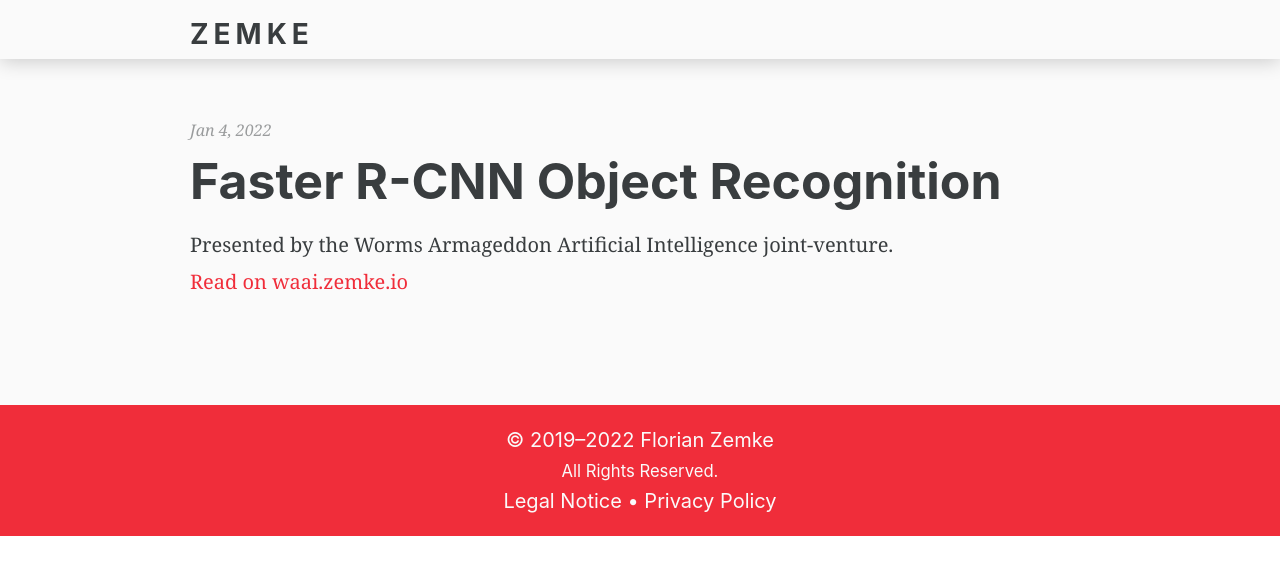
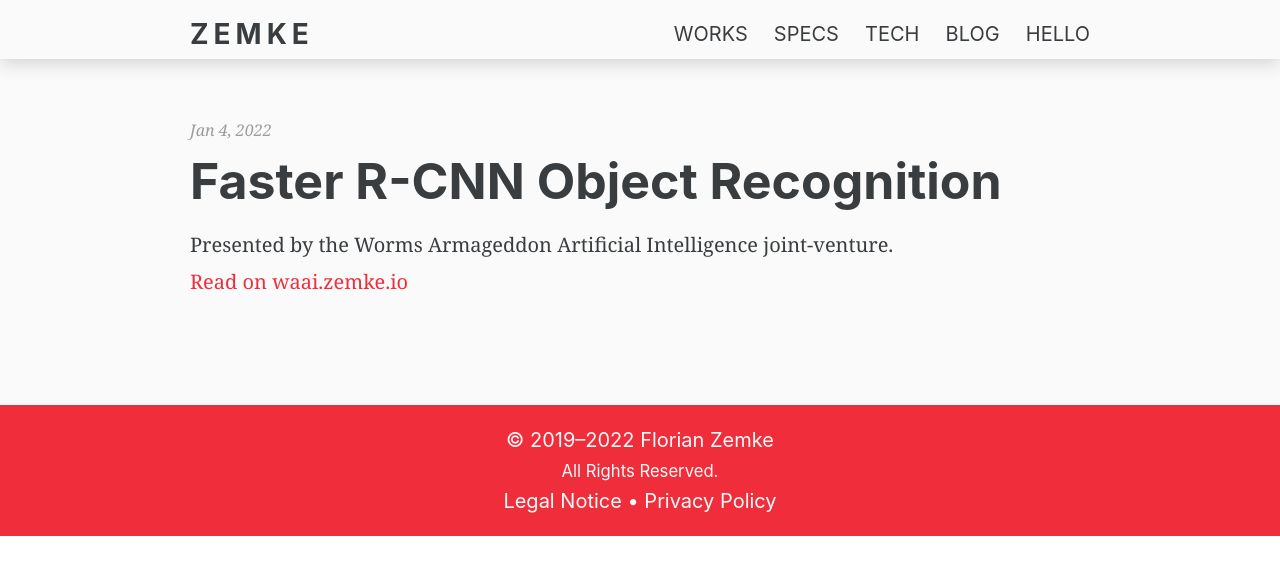
Before and after one commit to Zemke/zemke.github.io, a Jekyll site: the page built from _posts/2022-01-04-faster-rcnn-object-recognition-waai.md, in a window 1280 px wide. Shown: the top 575 px of the page. Built offline with Jekyll 4.4.1, drawn with Linux system fonts in a browser that asks for light colours.

Commit message:
nav always in viewport on non home page

```diff
--- a/_includes/navigation.html
+++ b/_includes/navigation.html
@@ -13,7 +13,7 @@
             <a href="/">Zemke</a>
         </div>
 
-        <div class="nav-items" id="nav-items">
+        <div class="nav-items{% if page.url != '/' %} inViewport{% endif %}" id="nav-items">
 
             <div class="nav-item">
                 <a href="/#works">Works</a>
```
